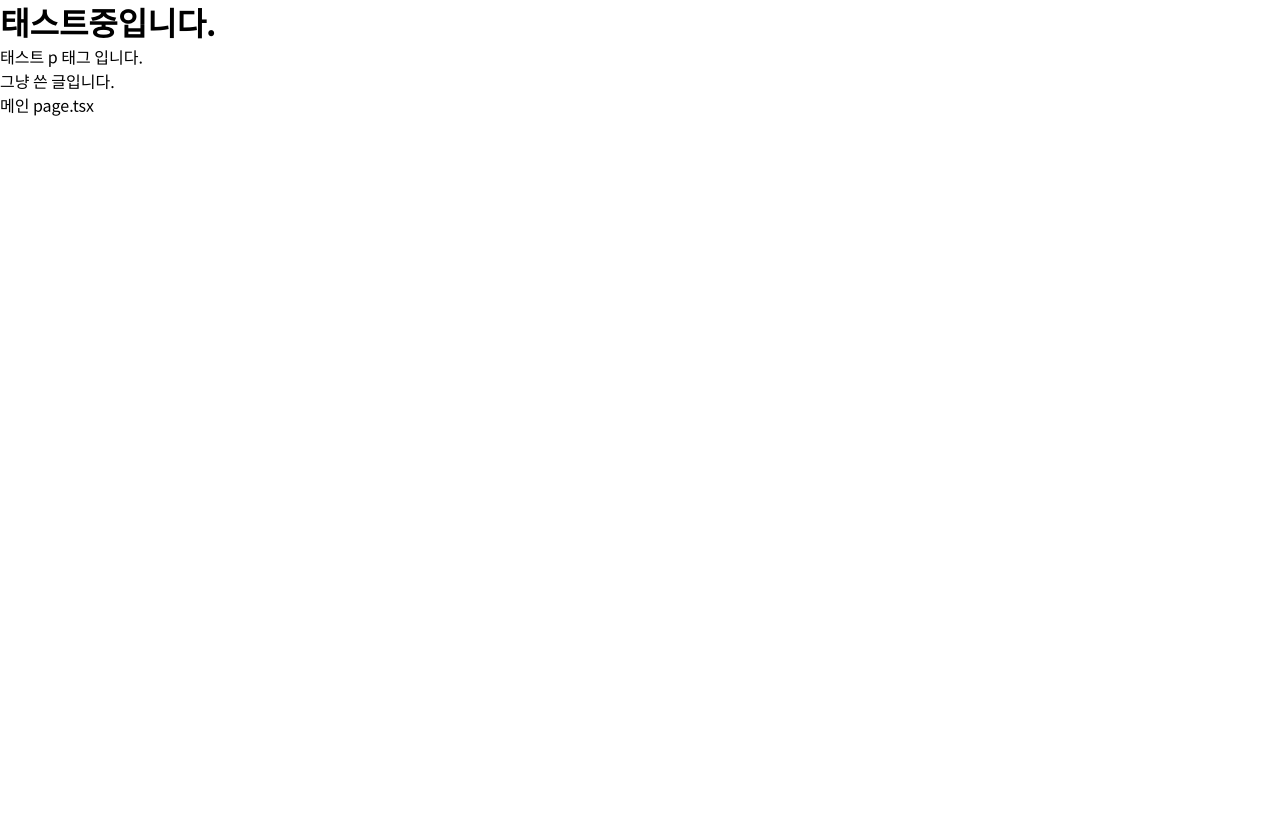
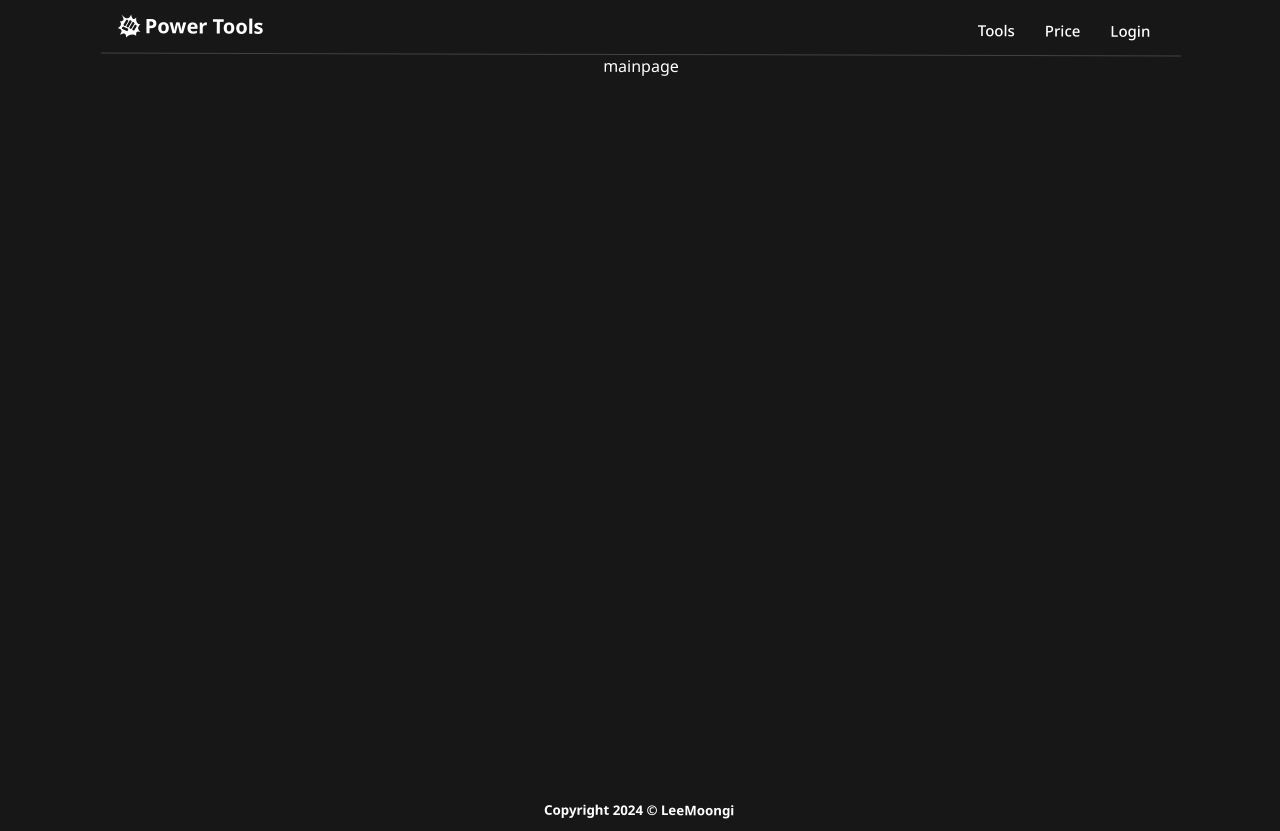
Before and after one commit to moongi-lee/power-tools, a Next.js app: page / in a window 1280 px wide. Before the commit the page ends 800 px from the top, so only its background shows below. Built offline with nearby package versions, Linux system fonts and the light colour scheme.

Commit message:
feat: layout

```diff
--- a/src/app/globals.css
+++ b/src/app/globals.css
@@ -1,12 +1,115 @@
-/*  Font  */
+/*  Global  */
+
+/*  Google font  */
+@import url('https://fonts.googleapis.com/css2?family=Noto+Sans+KR:wght@100;200;300;400;500;600;700;800;900&display=swap');
+@import url('https://fonts.googleapis.com/css2?family=Noto+Sans:ital,wght@0,100;0,200;0,300;0,400;0,500;0,600;0,700;0,800;0,900;1,100;1,200;1,300;1,400;1,500;1,600;1,700;1,800;1,900&display=swap');
 :root {
+  /* App Colors */
+	--color-background: #171717;
+  --color-background-sub: #424242;
+  --color-background-contents: #222527;
+  --color-button: #2563eb;
+  --color-button-hover: #1945a4;
+  --color-text: white;
+	--color-text-sub: #9e9e9e;
+	--color-btn-active: #383b3e;
 
+  /*  Font  */
+  --font-size: 16px;
 }
 
+/*  css initialize  */
 * {
-  font-family: var(--font-noto-sans-kr), sans-serif;
   box-sizing: border-box;
   padding: 0;
   margin: 0;
-  transform : rotate(0.04deg); /* 안티앨리어싱 */
+  transform : rotate(0.04deg); /* antialiasing */
+  text-decoration: none;
+  list-style: none;
+  font-family: var(--font-Sans-en), var(--font-Sans-kr) , sans-serif;
+  color: var(--color-text);
 }
+
+html {
+  background-color: var(--color-background);
+  font-size: 16px;
+}
+
+/*  layout  */
+.layout__box {
+  max-width: 1080px;
+  margin: 0 auto;
+  text-align: center;
+}
+
+.contents {
+  min-height: 92vh;
+}
+
+
+/*  Header  */
+.header {
+  padding: 5px;
+  background-color: var(--color-background);
+  border-bottom: 1px solid var(--color-background-sub);
+  font-size: 20px;
+}
+
+.header__box {
+  display: flex;
+  padding: 1px 10px;
+  align-items: center;
+}
+
+.header__logo {
+  display: flex;
+  padding: 1px;
+  align-items: center;
+  font-weight: 700;
+  transition: all 0.3s ease;
+}
+
+.header__logo:hover {
+  opacity: 0.7;
+}
+
+
+.header__logo-svg {
+  margin-top: 6px;
+  font-size: 25px;
+}
+
+.header__logo-title {
+  margin-left: 3px;
+}
+
+.header__blank {
+  flex-grow: 1;
+}
+
+.header__link {
+  align-items: center;
+}
+
+.header__link-btn {
+  padding: 10px 15px;
+  border-radius: 10px;
+  font-size: 15px;
+  font-weight: 500;
+  transition: all 0.3s ease;
+}
+
+.header__link-btn:hover,
+.header__link-btn:active {
+  background-color: var(--color-btn-active);
+}
+
+
+
+
+/*  Footer  */
+.footer {
+  background-color: var(--color-background);
+  padding: 10px;
+  text-align: center;
+}
--- a/src/app/layout.tsx
+++ b/src/app/layout.tsx
@@ -1,24 +1,38 @@
 import type { Metadata } from "next";
-import { Noto_Sans_KR } from "next/font/google";
+import { Noto_Sans_KR, Noto_Sans } from "next/font/google";
 import "./globals.css";
-import Navbar from "@/components/Navbar";
+import Header from "@/components/Header";
+import Footer from "@/components/Footer";
 
 const notoSansKr = Noto_Sans_KR({
   subsets: ["latin"],
   display: 'swap',
+  variable: '--font-Sans-kr',
+});
+
+const notoSans = Noto_Sans({
+  subsets: ["latin"],
+  display: 'swap',
+  variable: '--font-Sans-en',
 });
 
 export const metadata: Metadata = {
   title: "Power Tools",
   description: "Generated by MG-AI",
+  icons: {
+    icon: "/favicon.ico",
+  }
 };
 
 export default function RootLayout({ children,}: Readonly<{ children: React.ReactNode; }>) {
   return (
     <html lang="en">
-      <body className={notoSansKr.className}>
-        <Navbar />
-        {children}
+      <body className={`${notoSans.variable} ${notoSansKr.variable}`}>
+        <div className="layout__box">
+          <Header />
+          <div className="contents">{children}</div>
+          <Footer />
+        </div>
       </body>
     </html>
   );
--- a/src/app/page.tsx
+++ b/src/app/page.tsx
@@ -1,7 +1,9 @@
 export default function Home() {
   return (
     <>
-      <div>메인 page.tsx</div>
+      <div className="contents__box">
+        mainpage
+      </div>
     </>
   )
 }
--- /dev/null
+++ b/src/components/Footer.tsx
@@ -0,0 +1,9 @@
+export default function Footer() {
+  return (
+      <>
+        <div className="footer">
+            <h5>Copyright 2024 © LeeMoongi</h5>
+        </div>
+      </>
+  )
+}
--- /dev/null
+++ b/src/components/Header.tsx
@@ -0,0 +1,23 @@
+import Link from "next/link";
+import { GiPunchBlast } from "react-icons/gi";
+
+export default function Header() {
+  return (
+    <>
+      <div className="header">
+        <div className="header__box">
+          <Link className="header__logo" href="/">
+            <div className="header__logo-svg"><GiPunchBlast /></div>
+            <div className="header__logo-title">Power Tools</div>
+          </Link>
+          <div className="header__blank"></div>
+          <div className="header__link">
+            <Link className="header__link-btn" href="/pages/tools">Tools</Link>
+            <Link className="header__link-btn" href="/pages/charge">Price</Link>
+            <Link className="header__link-btn" href="/pages/login">Login</Link>
+          </div>
+        </div>
+      </div>
+  </>
+  );
+}
--- a/src/components/Navbar.tsx
+++ /dev/null
@@ -1,11 +0,0 @@
-export default function Navbar() {
-  return (
-      <>
-        <div className="test">
-          <h1>태스트중입니다.</h1>
-          <p>태스트 p 태그 입니다.</p>
-          그냥 쓴 글입니다.
-        </div>
-      </>
-  )
-}
```
Also changed, not shown: src/app/pages/charge/page.tsx (added, +9 -0 lines), src/app/pages/login/page.tsx (added, +9 -0 lines), src/app/pages/tools/page.tsx (added, +9 -0 lines), 1 other file (tests, documents, lock files or other folders).
